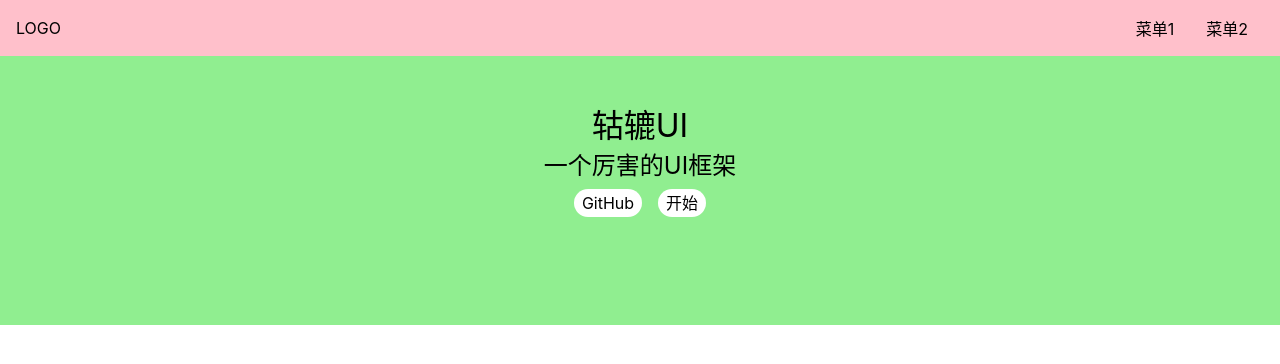
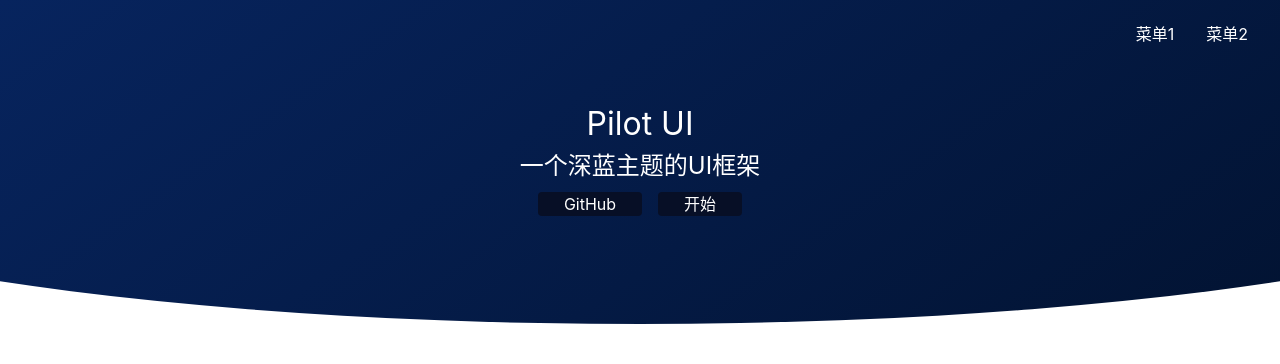
Before and after one commit to limo-chen/Pilot-UI, a Vue app: page /doc in a window 1280 px wide. Shown: the top 364 px of the page. Built offline with nearby package versions, Linux system fonts and the light colour scheme.

Commit message:
实现首页圆弧以及添加icon

```diff
--- a/index.html
+++ b/index.html
@@ -5,6 +5,7 @@
     <link rel="icon" href="/favicon.ico" />
     <meta name="viewport" content="width=device-width, initial-scale=1.0" />
     <title>Vite App</title>
+    <script src="//at.alicdn.com/t/c/font_3806031_aohejnzkogp.js"></script>
   </head>
   <body>
     <div id="app"></div>
--- a/src/components/Topnav.vue
+++ b/src/components/Topnav.vue
@@ -1,6 +1,10 @@
 <template>
     <div class="topnav">
-      <div class="logo">LOGO</div>
+      <div class="logo">
+        <svg class="icon">
+    <use xlink:href="#icon-airplane"></use>
+</svg>
+ </div>
       <ul class="menu">
         <li>菜单1</li>
         <li>菜单2</li>
@@ -22,7 +26,6 @@
   </script>
   <style lang="scss" scoped>
   .topnav {
-    background: pink;
     display: flex;
     padding: 16px;
     position: fixed;
@@ -35,7 +38,12 @@
     > .logo {
       max-width: 6em;
       margin-right: auto;
+      >svg {
+      width: 32px;
+      height: 32px;
     }
+    }
+
     > .menu {
       display: flex;
       white-space: nowrap;
--- a/src/index.scss
+++ b/src/index.scss
@@ -11,7 +11,7 @@ a {
   text-decoration: none;
   color: inherit;
   &:hover {
-    border-bottom: 1px solid;
+    text-decoration: underline;
     cursor: pointer;
   }
 }
@@ -25,10 +25,17 @@ h6 {
 }
 body {
   font-size: 16px;
-
+line-height: 1.5;
+color: white;
   font-family: -apple-system, "Noto Sans", "Helvetica Neue", Helvetica,
     "Nimbus Sans L", Arial, "Liberation Sans", "PingFang SC", "Hiragino Sans GB",
     "Noto Sans CJK SC", "Source Han Sans SC", "Source Han Sans CN",
     "Microsoft YaHei", "Wenquanyi Micro Hei", "WenQuanYi Zen Hei", "ST Heiti",
     SimHei, "WenQuanYi Zen Hei Sharp", sans-serif;
 }
+.icon {
+  width: 1em; height: 1em;
+  vertical-align: -0.15em;
+  fill: currentColor;
+  overflow: hidden;
+}
--- a/src/lib/Tabs.vue
+++ b/src/lib/Tabs.vue
@@ -2,15 +2,13 @@
     <div class="pilot-tabs">
       <div class="pilot-tabs-nav" ref="container">
         <div class="pilot-tabs-nav-item" v-for="(t,index) in titles"
-        :ref="el => { if (el) navItems[index] = el }"
+        :ref="el => { if (t === selected) selectedItem = el }"
         @click="select(t)" :class="{selected: t === selected}" :key="index">{{t}}</div>
       <div class="pilot-tabs-nav-indicator"
       ref="indicator"></div>
     </div>
       <div class="pilot-tabs-content">
-        <component class="pilot-tabs-content-item"
-        :class="{selected: c.props.title === selected }"
-        v-for="c in defaults" :is="c" />
+        <component :is="current" :key="current.props.title" />
 
       </div>
     </div>
@@ -18,7 +16,7 @@
 <script lang="ts">
 import Tab from './Tab.vue'
 import {
-computed,ref, onMounted,onUpdated
+computed,ref, onMounted,watchEffect
 } from 'vue'
 export default {
 props: {
@@ -27,22 +25,25 @@ props: {
   }
 },
 setup(props, context) {
-  const navItems = ref<HTMLDivElement[]>([])
+const selectedItem = ref<HTMLDivElement>(null)
   const indicator = ref <HTMLDivElement>(null)
   const container = ref <HTMLDivElement>(null)
-const x = ()=>{
-  const divs = navItems.value
-const result = divs.filter(div=>div.classList.contains('selected'))[0]
-console.log(result);
-const {width} = result.getBoundingClientRect()
+
+onMounted(()=>{
+  watchEffect(()=>{
+const {width} =selectedItem.value.getBoundingClientRect()
 indicator.value.style.width = width + 'px'
 const {left:left1}=container.value.getBoundingClientRect()
-const {left:left2} = result.getBoundingClientRect()
+const {left:left2} =selectedItem.value.getBoundingClientRect()
 const left = left2-left1
 indicator.value.style.left = left+'px'
-}
-onMounted(x)
-onUpdated(x)
+})
+})
+
+// onMounted(x)
+// onUpdated(x)
+//用 watchEffect(x)代替onMounted(x) 和onUpdated(x)
+
 
   const defaults = context.slots.default()
   defaults.forEach((tag) => {
@@ -50,11 +51,9 @@ onUpdated(x)
       throw new Error('Tabs 子标签必须是 Tab')
     }
   })
-  const current = computed(() => {
-    return defaults.filter((tag) => {
-      return tag.props.title === props.selected
-    })[0]
-  })
+ const current = computed(() => {
+      return defaults.find(tag => tag.props.title === props.selected)
+    })
   const titles = defaults.map((tag) => {
     return tag.props.title
   })
@@ -62,14 +61,13 @@ onUpdated(x)
     context.emit('update:selected', title)
   }
   return {
+    current,
     defaults,
     titles,
-    current,
     select,
-    navItems,
+   selectedItem,
     indicator,
-    container,
-    onUpdated
+    container
   }
 }
 }
@@ -107,12 +105,6 @@ $border-color: #d9d9d9;
 }
 &-content {
   padding: 8px 0;
-  &-item {
-    display: none;
-    &.selected {
-      display: block;
-    }
-  }
 }
 }
 </style>
--- a/src/views/Home.vue
+++ b/src/views/Home.vue
@@ -1,15 +1,29 @@
 <template>
-    <div>
+  <div>
+    <div class="topnavAndBanner">
    <Topnav />
   <div class="banner">
-    <h1>轱辘UI</h1>
-    <h2>一个厉害的UI框架</h2>
+    <h1>Pilot UI</h1>
+    <h2>一个深蓝主题的UI框架</h2>
     <p class="actions">
         <a href="https://github.com">GitHub</a>
         <router-link to="/doc">开始</router-link>
     </p>
   </div>
     </div>
+    <div class="features">
+      <svg class="icon">
+    <use xlink:href="#icon-Vue"></use>
+</svg>
+<svg class="icon">
+    <use xlink:href="#icon-ts"></use>
+</svg>
+<svg class="icon">
+    <use xlink:href="#icon-light"></use>
+</svg>
+    </div>
+
+  </div>
 </template>
 <script lang="ts">
 import Topnav from "../components/Topnav.vue";
@@ -18,24 +32,36 @@ components: { Topnav },
 };
 </script>
 <style lang="scss" scoped>
+$green:#070f26;
+$border-radius:4px;
+.topnavAndBanner{
+  background: linear-gradient(145deg, rgba(7,36,94,1) 0%, rgba(2,19,50,1) 100%);
+clip-path:ellipse(80% 60% at 50% 40%)
+
+}
+.features {
+>svg {
+width: 64px;
+height:64px;
+}
+}
 .banner {
   padding: 100px 0;
   display: flex;
   justify-content: center;
   align-items: center;
   flex-direction: column;
-  background: lightgreen;
   > .actions{
     padding: 8px 0;
     a {
       margin:0 8px;
-      background: #fff;
+      background: #070f26;
       display: inline-block;
-      $h: 28px;
-      height: $h;
-      line-height: $h;
-      border-radius: $h/2;
-      padding: 0 8px;
+      padding:0 26px;
+      border-radius: $border-radius;
+      &:hover{
+        text-decoration: none;
+      }
     }
   }
 }
```
